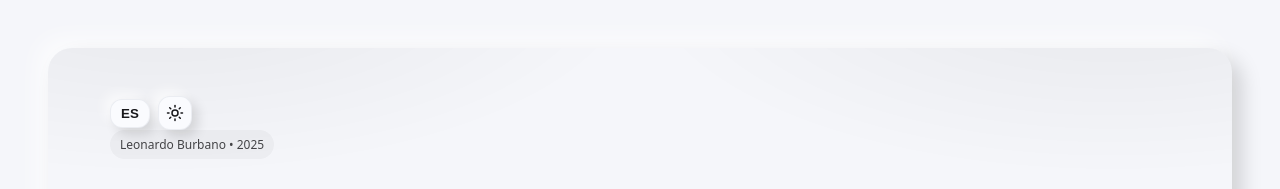
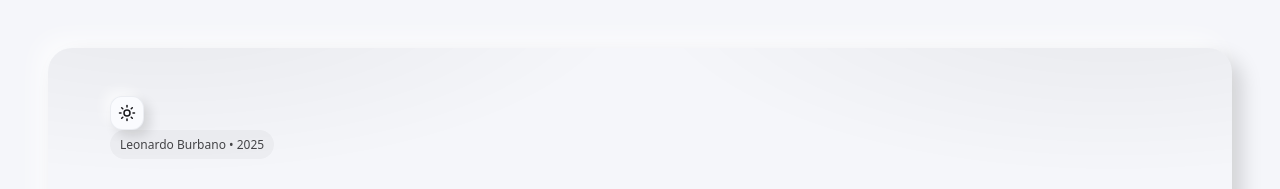
Before and after one commit to leobr95/Fragansa-Movies, a Next.js app: page / in a window 1280 px wide. Shown: the top 189 px of the page. Built offline with nearby package versions, Linux system fonts and the light colour scheme; no server answers.

Commit message:
ajuste toggle

```diff
--- a/src/app/page.tsx
+++ b/src/app/page.tsx
@@ -6,7 +6,6 @@ import { useAuth } from '@/store/auth';
 import {
   ShieldCheck,
   Clapperboard,
-  Film,
   Users,
   Globe,
   LayoutGrid,
@@ -20,7 +19,6 @@ import {
   ExternalLink,
   Bell,
 } from 'lucide-react';
-import LangToggle from '@/components/LangToggle';
 import ThemeToggle from '@/components/ThemeToggle';
 
 export default function HomePage() {
@@ -84,8 +82,7 @@ export default function HomePage() {
       <section className="hero neo">
         <div className="container">
                     <div className="auth-brand-toggles">
-                      <LangToggle />
-                      <ThemeToggle />
+                      <ThemeToggle /><br />
                     </div>
           <div className="hero-badge">Leonardo Burbano • 2025</div>
           <h1 className="hero-title">Fragansa Movies</h1>
```
